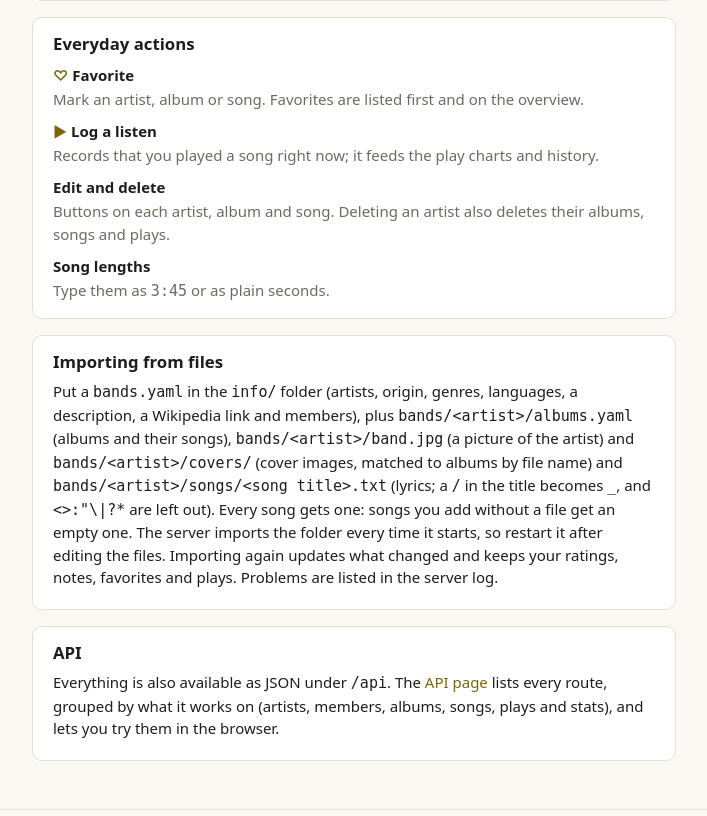
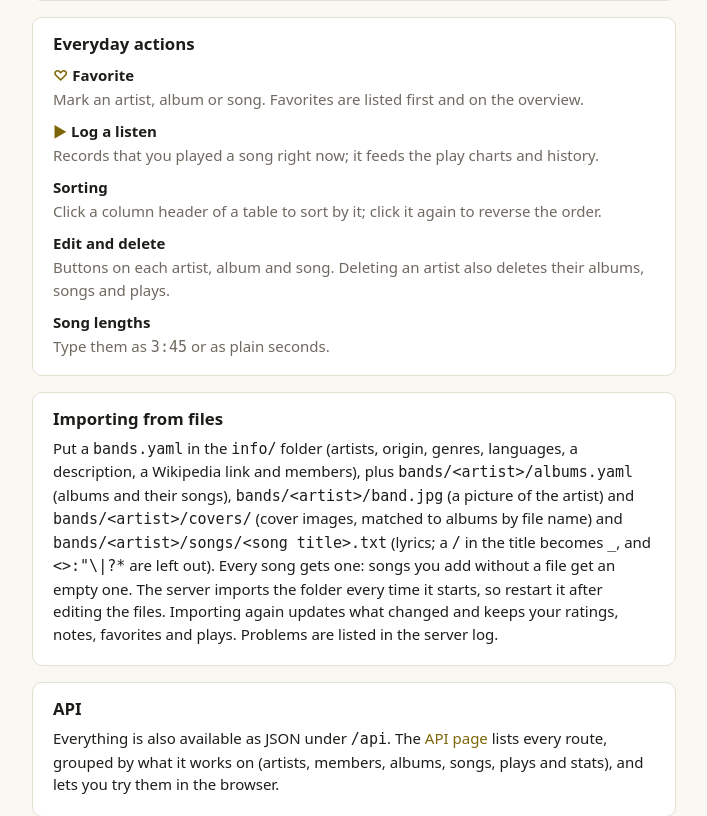
Before and after one commit to trOOnies/implicated, a FastAPI app: page /help in a window 1280 px wide. Shown: the part 724-1540 px from the top of the page, without its empty margins (24-731 px from the left). Run offline with FastAPI, Linux system fonts and the light colour scheme.

Commit message:
Make the song and album tables sortable
Clicking a column header sorts the rows by it, and clicking again
reverses them. Cells can carry a data-sort value (seconds, ratings,
timestamps, lyrics share) so they sort by value instead of display text,
and empty values go last. The order survives htmx reloads, until the
Songs page's own order select changes.

Co-Authored-By: Claude Opus 5.5 <noreply@anthropic.com>

```diff
--- /dev/null
+++ b/src/implicated/web/static/sort.js
@@ -0,0 +1,78 @@
+// Sortable tables: clicking a header of a `table.sortable` sorts its rows by that column, and
+// clicking it again reverses the order. Headers without text (buttons, covers) do not sort.
+//
+// Cells sort by their `data-sort` attribute when they have one, otherwise by their text; headers
+// with `data-type="number"` compare numbers. Empty values always go last. The order is kept when
+// htmx reloads a table, keyed by the id of the element around it, until a control with
+// `data-sort-reset="<that id>"` changes (such as a select that orders the rows on the server).
+(() => {
+  const remembered = new Map(); // table key -> { index, ascending }
+  const collator = new Intl.Collator(undefined, { numeric: true, sensitivity: "base" });
+
+  const keyOf = (table) => {
+    const holder = table.closest("[id]");
+    return `${location.pathname} ${holder ? holder.id : ""}`;
+  };
+
+  const valueOf = (row, index) => {
+    const cell = row.cells[index];
+    if (!cell || row.cells.length === 1) return ""; // edit rows span the whole table
+    return (cell.dataset.sort ?? cell.textContent).trim();
+  };
+
+  function sort(table, index, ascending) {
+    const header = table.tHead.rows[0].cells[index];
+    if (!header) return;
+    const numeric = header.dataset.type === "number";
+    const body = table.tBodies[0];
+    const rows = [...body.rows].sort((a, b) => {
+      const x = valueOf(a, index);
+      const y = valueOf(b, index);
+      if (x === "" || y === "") return (x === "") - (y === "");
+      const order = numeric ? Number(x) - Number(y) : collator.compare(x, y);
+      return ascending ? order : -order;
+    });
+    body.append(...rows);
+    for (const th of table.tHead.rows[0].cells) th.removeAttribute("aria-sort");
+    header.setAttribute("aria-sort", ascending ? "ascending" : "descending");
+    remembered.set(keyOf(table), { index, ascending });
+  }
+
+  function setUp(root) {
+    for (const table of root.querySelectorAll("table.sortable")) {
+      if (!table.tHead || table.dataset.sortReady) continue;
+      table.dataset.sortReady = "1";
+      for (const th of table.tHead.rows[0].cells) {
+        if (!th.textContent.trim()) continue;
+        const button = document.createElement("button");
+        button.type = "button";
+        button.className = "sort";
+        button.title = "Sort by this column";
+        button.append(...th.childNodes);
+        th.append(button);
+      }
+      const last = remembered.get(keyOf(table));
+      if (last) sort(table, last.index, last.ascending);
+    }
+  }
+
+  document.addEventListener("click", (event) => {
+    const button = event.target.closest("table.sortable th button.sort");
+    if (!button) return;
+    const th = button.closest("th");
+    const table = th.closest("table");
+    // Text columns start A–Z; number columns start with the biggest value.
+    const ascending = th.hasAttribute("aria-sort")
+      ? th.getAttribute("aria-sort") !== "ascending"
+      : th.dataset.type !== "number";
+    sort(table, th.cellIndex, ascending);
+  });
+
+  document.addEventListener("change", (event) => {
+    const reset = event.target.closest("[data-sort-reset]");
+    if (reset) remembered.delete(`${location.pathname} ${reset.dataset.sortReset}`);
+  });
+
+  document.addEventListener("DOMContentLoaded", () => setUp(document));
+  document.addEventListener("htmx:afterSettle", (event) => setUp(event.target));
+})();
--- a/src/implicated/web/static/style.css
+++ b/src/implicated/web/static/style.css
@@ -208,6 +208,12 @@ th, td { text-align: left; padding: .45rem .5rem; border-bottom: 1px solid var(-
 th { font-size: .78rem; text-transform: uppercase; letter-spacing: .04em; color: var(--muted); font-weight: 600; }
 tbody tr:last-child td { border-bottom: none; }
 td.actions { white-space: nowrap; text-align: right; }
+th button.sort { all: unset; cursor: pointer; }
+th button.sort:hover { color: var(--text); }
+th button.sort:focus-visible { outline: 2px solid var(--accent); outline-offset: 2px; }
+th button.sort::after { content: " ↕"; opacity: .35; }
+th[aria-sort="ascending"] button.sort::after { content: " ▲"; opacity: 1; }
+th[aria-sort="descending"] button.sort::after { content: " ▼"; opacity: 1; }
 tr.editing td { background: var(--accent-soft); }
 
 /* Charts */
--- a/src/implicated/web/templates/base.html
+++ b/src/implicated/web/templates/base.html
@@ -8,6 +8,7 @@
   <title>{% block title %}implicated{% endblock %} · implicated</title>
   <link rel="stylesheet" href="{{ url_for('static', path='style.css') }}">
   <script src="{{ url_for('static', path='htmx.min.js') }}" defer></script>
+  <script src="{{ url_for('static', path='sort.js') }}" defer></script>
 </head>
 <body>
   <header class="site-header">
--- a/src/implicated/web/templates/help.html
+++ b/src/implicated/web/templates/help.html
@@ -40,6 +40,9 @@
       <dd>Mark an artist, album or song. Favorites are listed first and on the overview.</dd>
       <dt><span class="symbol">▶</span> Log a listen</dt>
       <dd>Records that you played a song right now; it feeds the play charts and history.</dd>
+      <dt>Sorting</dt>
+      <dd>Click a column header of a table to sort by it; click it again to reverse the
+      order.</dd>
       <dt>Edit and delete</dt>
       <dd>Buttons on each artist, album and song. Deleting an artist also deletes their albums,
       songs and plays.</dd>
--- a/src/implicated/web/templates/songs.html
+++ b/src/implicated/web/templates/songs.html
@@ -7,7 +7,7 @@
   <form class="filters" hx-get="/fragments/songs" hx-target="#songs" hx-swap="innerHTML"
         hx-trigger="input changed delay:300ms, change, songs-changed from:body">
     <input type="search" name="q" value="{{ q }}" placeholder="Search title, artist, album…">
-    <select name="order">
+    <select name="order" data-sort-reset="songs">
       <option value="title" {% if order == 'title' %}selected{% endif %}>A–Z</option>
       <option value="plays" {% if order == 'plays' %}selected{% endif %}>Most played</option>
       <option value="recent" {% if order == 'recent' %}selected{% endif %}>Recently played</option>
```
Also changed, not shown: src/implicated/web/templates/_albums.html (+5 -5 lines), src/implicated/web/templates/_song_row.html (+5 -5 lines), src/implicated/web/templates/_songs.html (+5 -5 lines), tests/test_web.py (+12 -3 lines), README.md.
